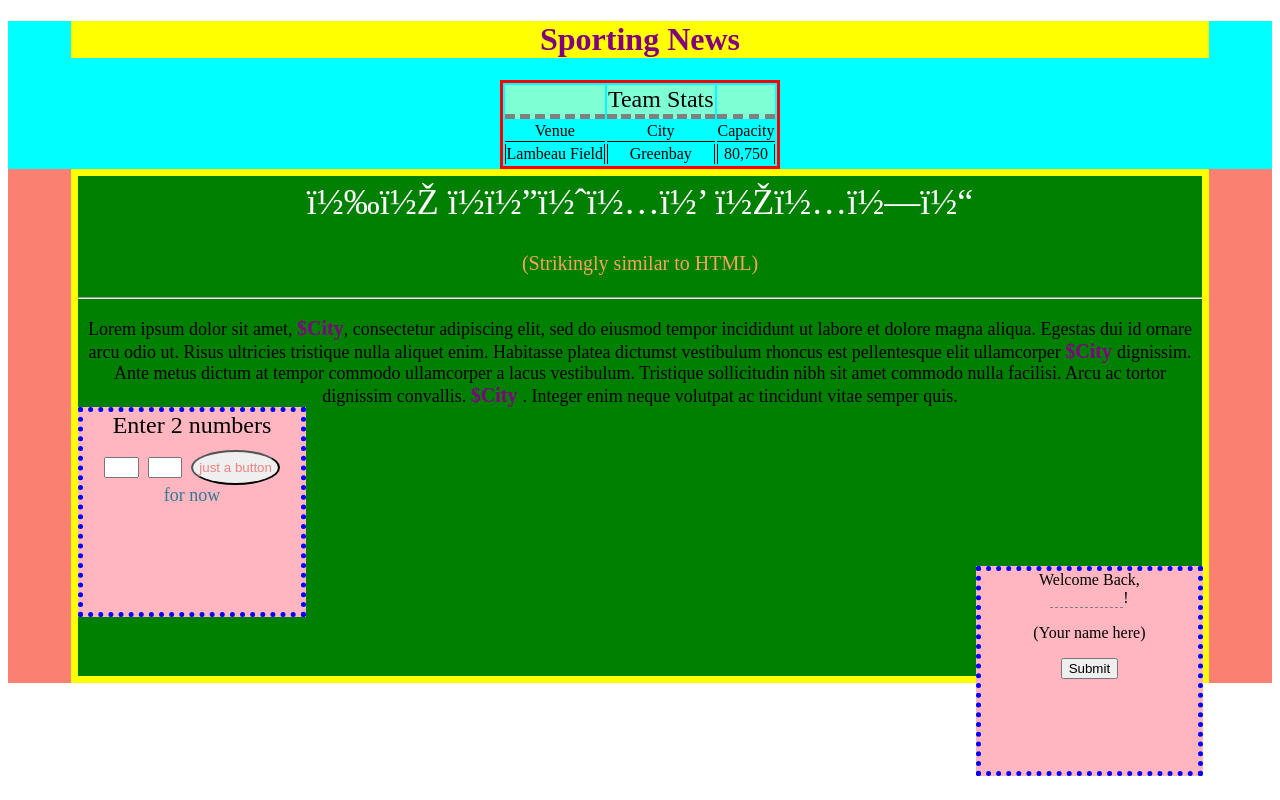
After one commit to amcmullen9291/first-PHP-project, a PHP site: page /Index.html in a window 1280 px wide. The commit adds this page. Run offline with PHP 8.4, Linux system fonts and the light colour scheme.

Commit message:
Index.html Separation of Concerns

```diff
--- /dev/null
+++ b/Index.html
@@ -0,0 +1,56 @@
+<!DOCTYPE html>
+<html>
+    <head>
+        <link rel="stylesheet" type="text/css" href="style.css">
+        <meta charset="uft-8">
+        <title>PHP bark bark</title>
+
+    </head>
+    <body>
+        <div class='tophalf'><center><h1>Sporting News</h1></center>
+            <center><table>
+            <td class='title'></td>
+            <td class='title'>Team Stats</center></td>
+            <td class='title'></td>
+            </th>
+            <tr>
+            <td class='TitleRow'>Venue</td>
+            <td class='TitleRow'>City</td>
+            <td class='TitleRow'>Capacity</td>
+            </tr>
+            <tbody>
+            <tr>
+            <td class='tableData'>Lambeau Field</td>
+            <td class='tableData'>Greenbay</td>
+            <td class='tableData'>80,750</td>
+            </tr>
+            </tbody>
+            </table></center>
+            </div> <div id='bottom_background'>
+                <center><div id='bottom'>
+                <div id='bottomSection'>ｉｎ ｏｔｈｅｒ ｎｅｗｓ</div>
+                <span id='line2'>(Strikingly similar to HTML)</span>
+                <br/>
+                <hr/>
+                <div id='words'>Lorem ipsum dolor sit amet, <b class='city'>$City</b>, consectetur adipiscing elit, sed do eiusmod tempor incididunt ut labore et dolore magna aliqua. Egestas dui id ornare arcu odio ut. Risus ultricies tristique nulla aliquet enim. Habitasse platea dictumst vestibulum rhoncus est pellentesque elit ullamcorper <b class='city'>$City </b> dignissim. Ante metus dictum at tempor commodo ullamcorper a lacus vestibulum. Tristique sollicitudin nibh sit amet commodo nulla facilisi. Arcu ac tortor dignissim convallis. <b class='city'>$City </b>. Integer enim neque volutpat ac tincidunt vitae semper quis.</div>
+                <div id='numberbox'>
+                <form action='' method='POST'>
+                <div id='boxwords'>Enter 2 numbers</div>
+                <input id='number1' type='text' name='Number1' value=''/>
+                <input id='number2' type='text' name='Number2' value=''/>
+                <button type='submit' name='Submit' id='justButton'>just a button</button><br/>
+                <div id='forNow'>for now</div>
+                </form>
+                </div>
+            </div>
+
+                <form class="NumberBox2" action="" method="POST">
+                    <center><label>Welcome Back,</label></center>
+                    <center><input class="inputfields" type="text" name="Name" value=""/>!</center>
+                    <p>(Your name here)</p>
+                    <center><input id="TopJustButton" type="submit" name="submit" value="Submit"></center>
+                </form>
+
+
+    </body>
+</html>
```
Also changed, not shown: Index.php (+43 -42 lines), footer.html (added, +8 -0 lines).
